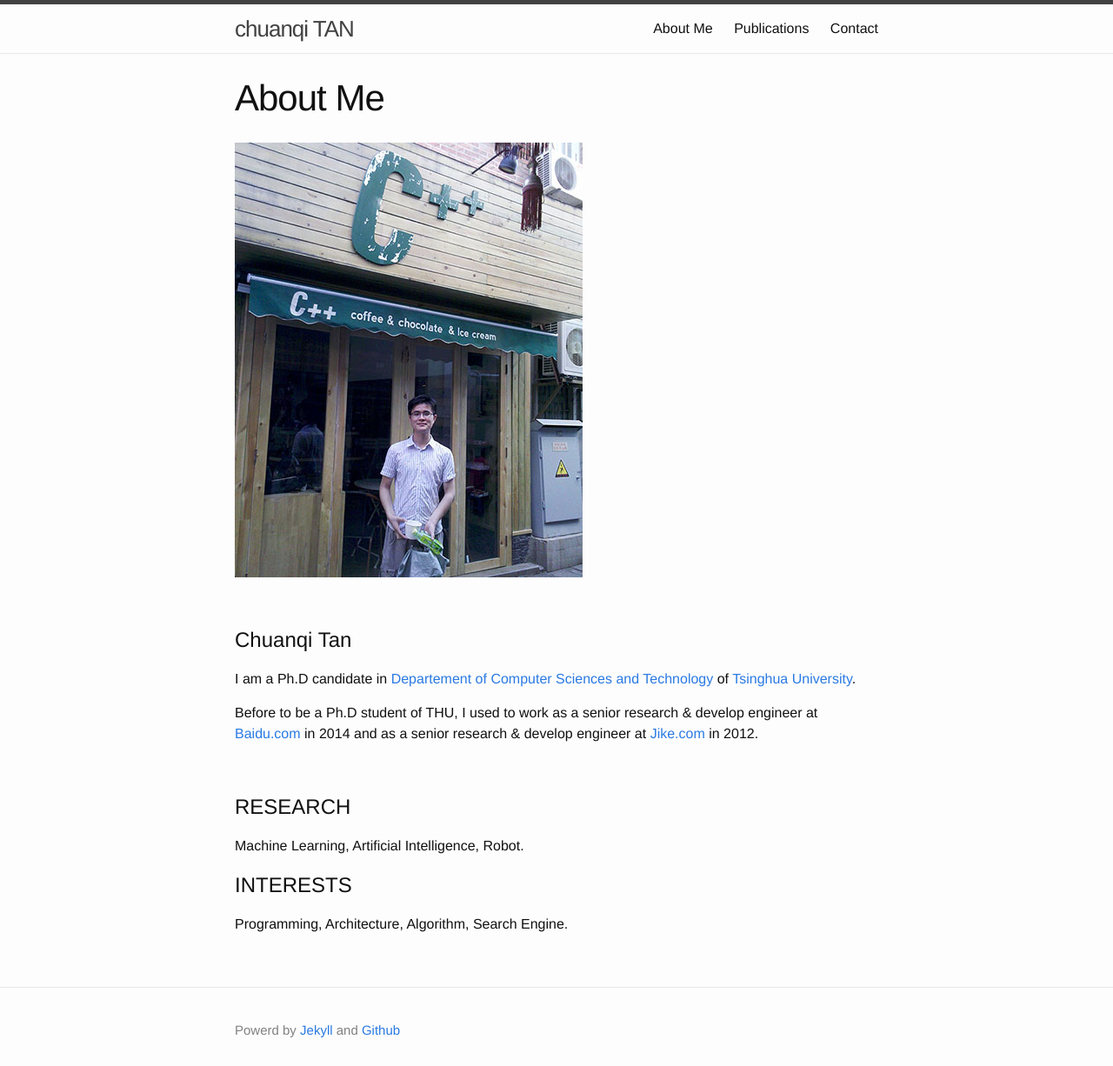
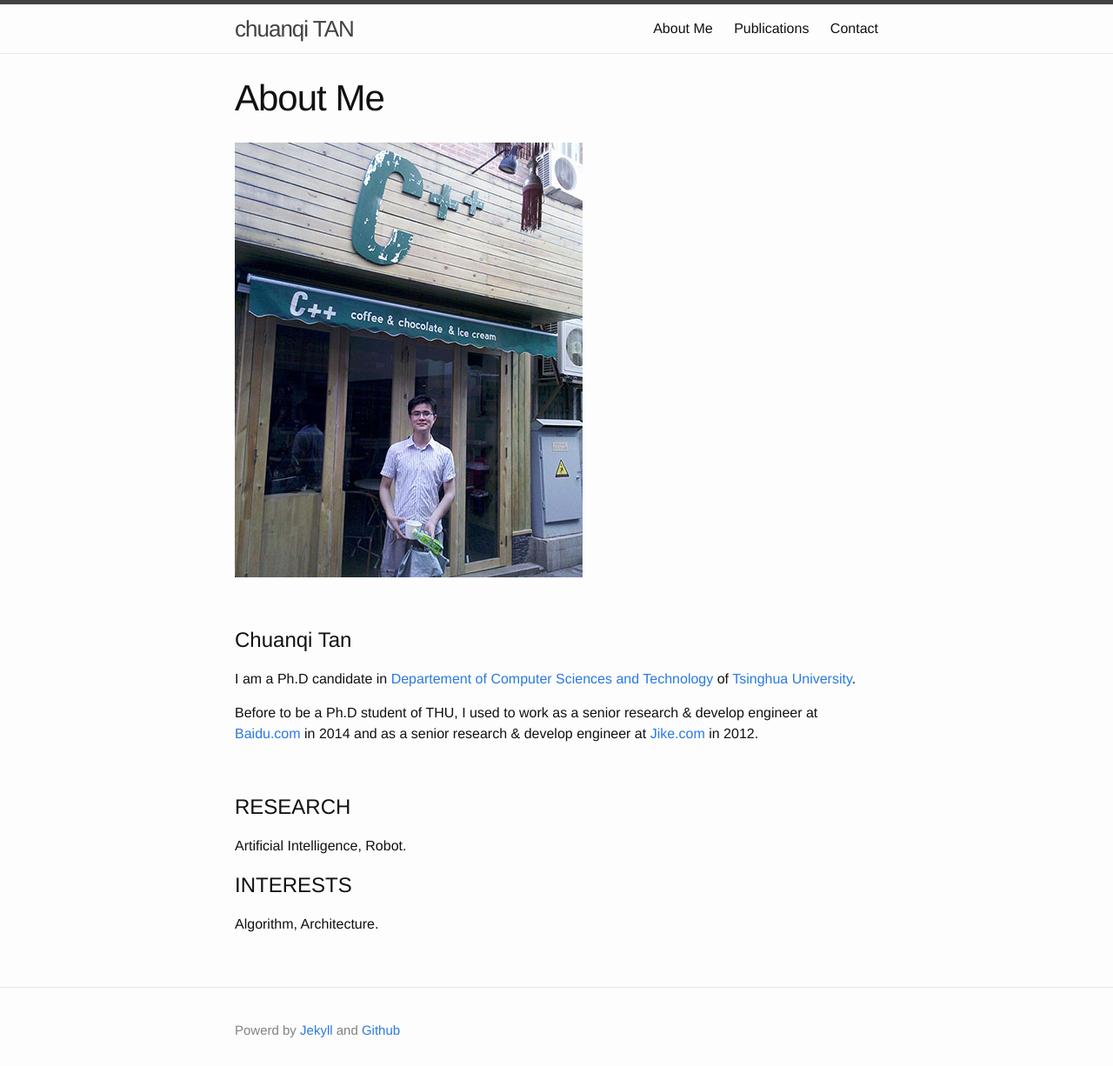
Before and after one commit to chuanqitan/chuanqitan.github.io, a Jekyll site: the page built from index.md, in a window 1280 px wide. Shown: the whole page at 87% size. Built offline with Jekyll 4.4.1, drawn with Linux system fonts in a browser that asks for light colours.

Commit message:
interests

```diff
--- a/index.md
+++ b/index.md
@@ -23,9 +23,9 @@ and as a senior research & develop engineer at [Jike.com](http://www.jike.com){:
 RESEARCH
 ===========
 
-Machine Learning, Artificial Intelligence, Robot.
+Artificial Intelligence, Robot.
 
 INTERESTS
 ===========
 
-Programming, Architecture, Algorithm, Search Engine.
+Algorithm, Architecture.
```
